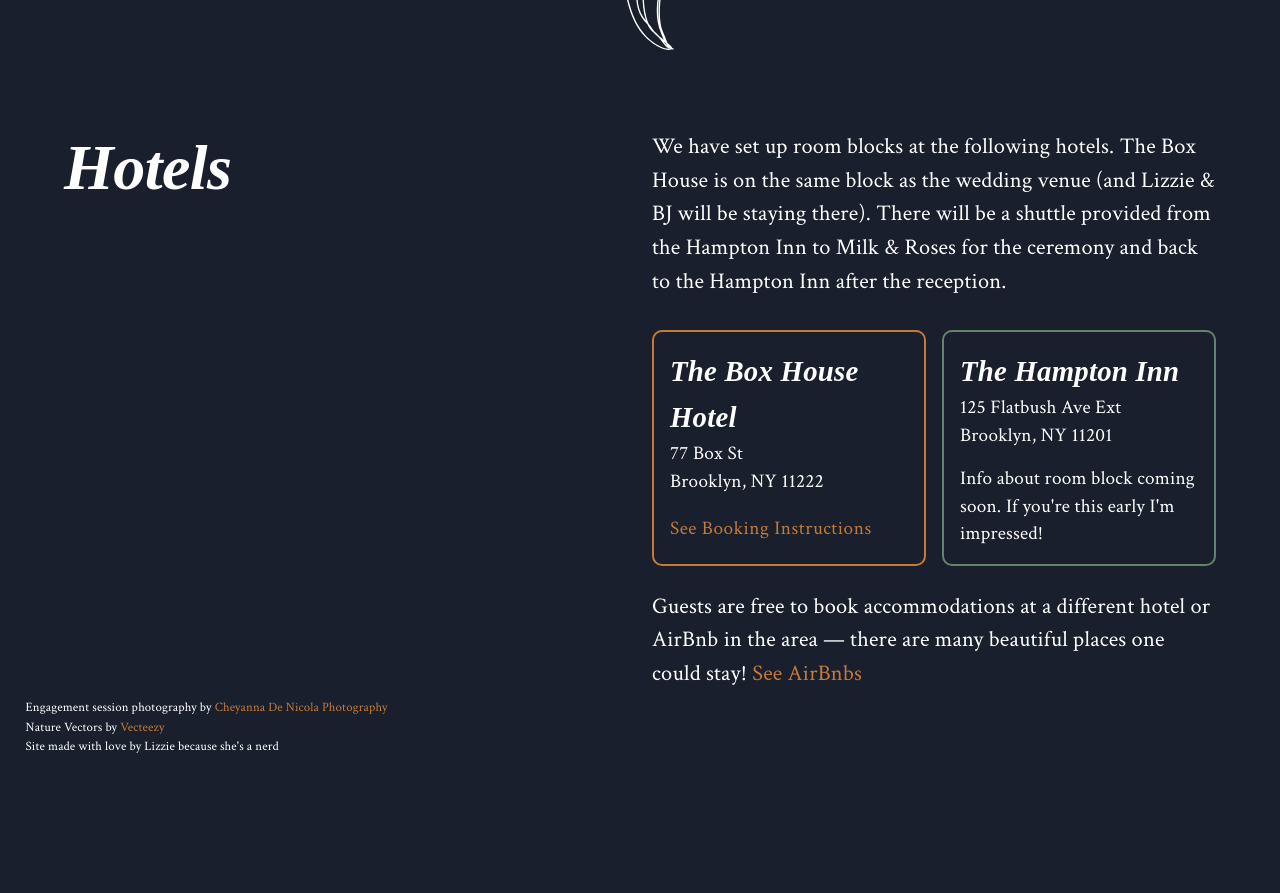
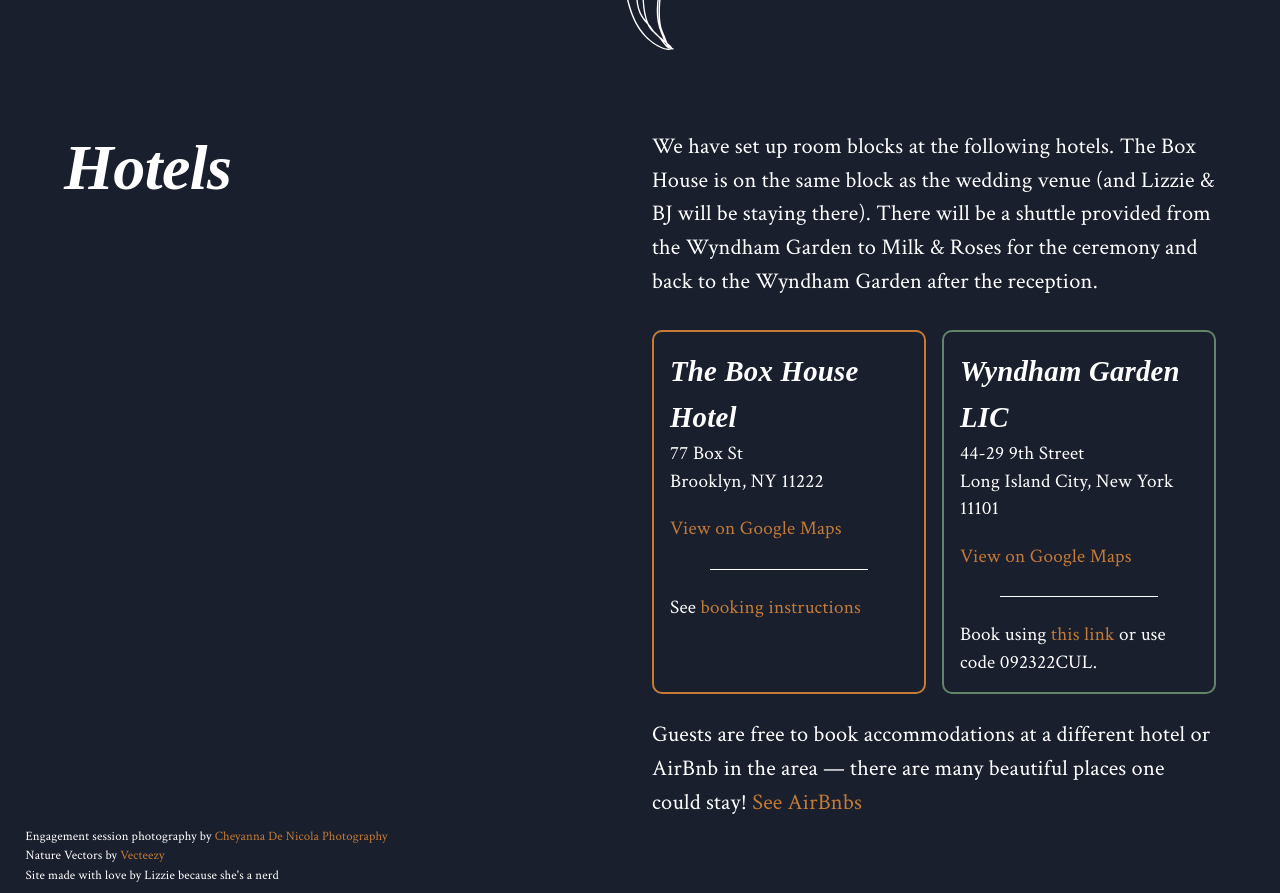
Before and after one commit to eaculb/culbertson-hillinck-wedding, a Next.js app: page /travel in a window 1280 px wide. Shown: the part 940-1833 px from the top of the page. Before the commit the page ends 1704 px from the top, so only its background shows below. Built offline with nearby package versions, Linux system fonts and the light colour scheme; a web font is replaced by a local one.

Commit message:
update with new hotel block info

```diff
--- a/pages/travel/index.tsx
+++ b/pages/travel/index.tsx
@@ -1,6 +1,7 @@
 import Link from "next/link";
 
 import Box from "@mui/material/Box";
+import Divider from "@mui/material/Divider";
 import Grid from "@mui/material/Grid";
 import MatLink from "@mui/material/Link";
 import Stack from "@mui/material/Stack";
@@ -11,6 +12,8 @@
 
 const AIRBNB_SEARCH_LINK =
   "https://www.airbnb.com/s/Greenpoint--Brooklyn--NY--USA/homes?tab_id=home_tab&refinement_paths%5B%5D=%2Fhomes&flexible_trip_dates%5B%5D=november&flexible_trip_dates%5B%5D=october&flexible_trip_lengths%5B%5D=weekend_trip&date_picker_type=calendar&query=Greenpoint%2C%20Brooklyn%2C%20NY%2C%20USA&place_id=ChIJs1ja4UhZwokRbkVU6bKHDHI&checkin=2022-09-23&checkout=2022-09-25";
+const WYNDHAM_LINK =
+  "https://www.wyndhamhotels.com/wyndham-garden/long-island-city-new-york/wyndham-garden-long-island-city/rooms-rates?&checkInDate=09/23/2022&checkOutDate=09/25/2022&groupCode=092322CUL";
 
 export default function Page() {
   return (
@@ -48,7 +51,7 @@
             >
               <Typography variant="body2">
                 LGA is about 20 minutes driving from The Box House and Milk &
-                Roses, and 30 minutes from the Hampton Inn.
+                Roses, and 15 minutes from the Wyndham Garden.
               </Typography>
             </Box>
           </Grid>
@@ -63,8 +66,8 @@
               }}
             >
               <Typography variant="body2">
-                JFK is about 30 minutes driving from The Box House and Milk &
-                Roses, and 45 minutes from the Hampton Inn.
+                JFK is about 30 minutes driving from both The Box House and Milk
+                & Roses and the Wyndham Garden.
               </Typography>
             </Box>
           </Grid>
@@ -100,9 +103,9 @@
         <Typography variant="body1">
           We have set up room blocks at the following hotels. The Box House is
           on the same block as the wedding venue (and Lizzie & BJ will be
-          staying there). There will be a shuttle provided from the Hampton Inn
-          to Milk & Roses for the ceremony and back to the Hampton Inn after the
-          reception.
+          staying there). There will be a shuttle provided from the Wyndham
+          Garden to Milk & Roses for the ceremony and back to the Wyndham Garden
+          after the reception.
         </Typography>
         <Grid
           container
@@ -125,16 +128,29 @@
               <Typography variant="body2" sx={{ mb: 2 }}>
                 Brooklyn, NY 11222
               </Typography>
+              <MatLink
+                href="https://goo.gl/maps/G4njt3uwkHRvKxPLA"
+                color="primary"
+                variant="body2"
+                underline="hover"
+                target="blank"
+                rel="noopener noreferrer"
+              >
+                View on Google Maps
+              </MatLink>
+              <Divider color="white" sx={{ mx: 5, my: 3 }} />
+              <Typography variant="body2">
+                {"See "}
                 <Link href="travel/box-house">
                   <MatLink
                     href="travel/box-house"
                     color="primary"
-                  variant="button"
                     underline="hover"
                   >
-                  See Booking Instructions
+                    booking instructions
                   </MatLink>
                 </Link>
+              </Typography>
             </Box>
           </Grid>
           <Grid item xs={12} sm={6}>
@@ -147,14 +163,32 @@
                 height: "100%",
               }}
             >
-              <Typography variant="h6">The Hampton Inn</Typography>
-              <Typography variant="body2">125 Flatbush Ave Ext</Typography>
+              <Typography variant="h6">Wyndham Garden LIC</Typography>
+              <Typography variant="body2">44-29 9th Street</Typography>
               <Typography variant="body2" sx={{ mb: 2 }}>
-                Brooklyn, NY 11201
+                Long Island City, New York 11101
               </Typography>
+              <MatLink
+                href="https://g.page/wyndham-garden-long-island-city?share"
+                color="primary"
+                variant="body2"
+                underline="hover"
+                target="blank"
+                rel="noopener noreferrer"
+              >
+                View on Google Maps
+              </MatLink>
+              <Divider color="white" sx={{ mx: 5, my: 3 }} />
               <Typography variant="body2">
-                Info about room block coming soon. If you're this early I'm
-                impressed!
+                Book using{" "}
+                <MatLink
+                  href={WYNDHAM_LINK}
+                  target="_blank"
+                  rel="noopener noreferrer"
+                >
+                  this link
+                </MatLink>{" "}
+                or use code 092322CUL.
               </Typography>
             </Box>
           </Grid>
--- a/pages/venue/index.tsx
+++ b/pages/venue/index.tsx
@@ -34,8 +34,8 @@
           greenhouse.
         </Typography>
         <Typography variant="body1" sx={{ mb: 2 }}>
-          They are currently in the process of relocating to a larger space, so
-          photos you find online may be outdated!
+          They have very recently relocated to a larger space, so photos you
+          find online may be outdated!
         </Typography>
       </Grid>
       <Grid item xs={12} sm={6} lg={3} mt={{ xs: 0, lg: 3 }}>
```
Lines whose indentation alone changed are shown as unchanged.
